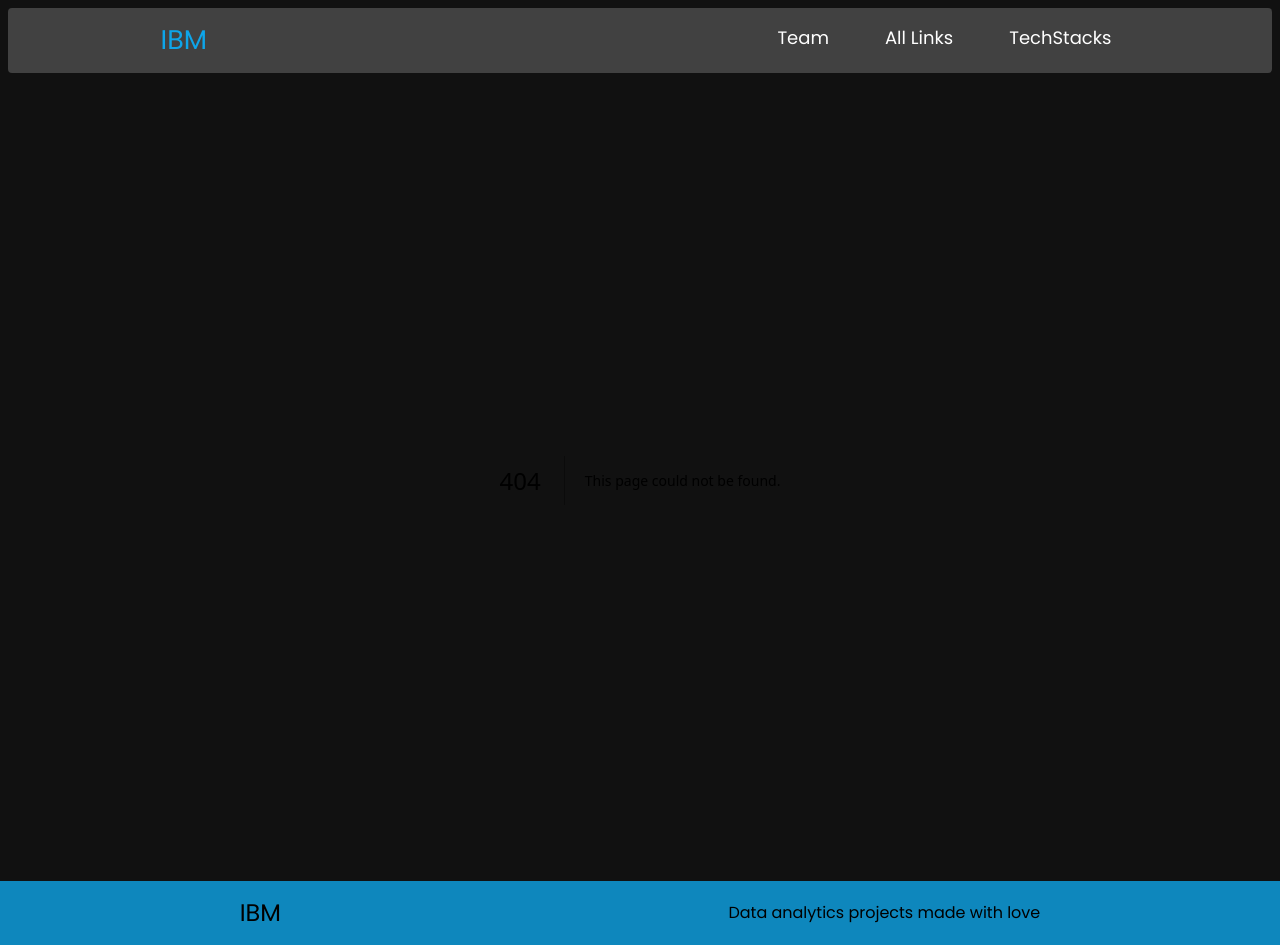
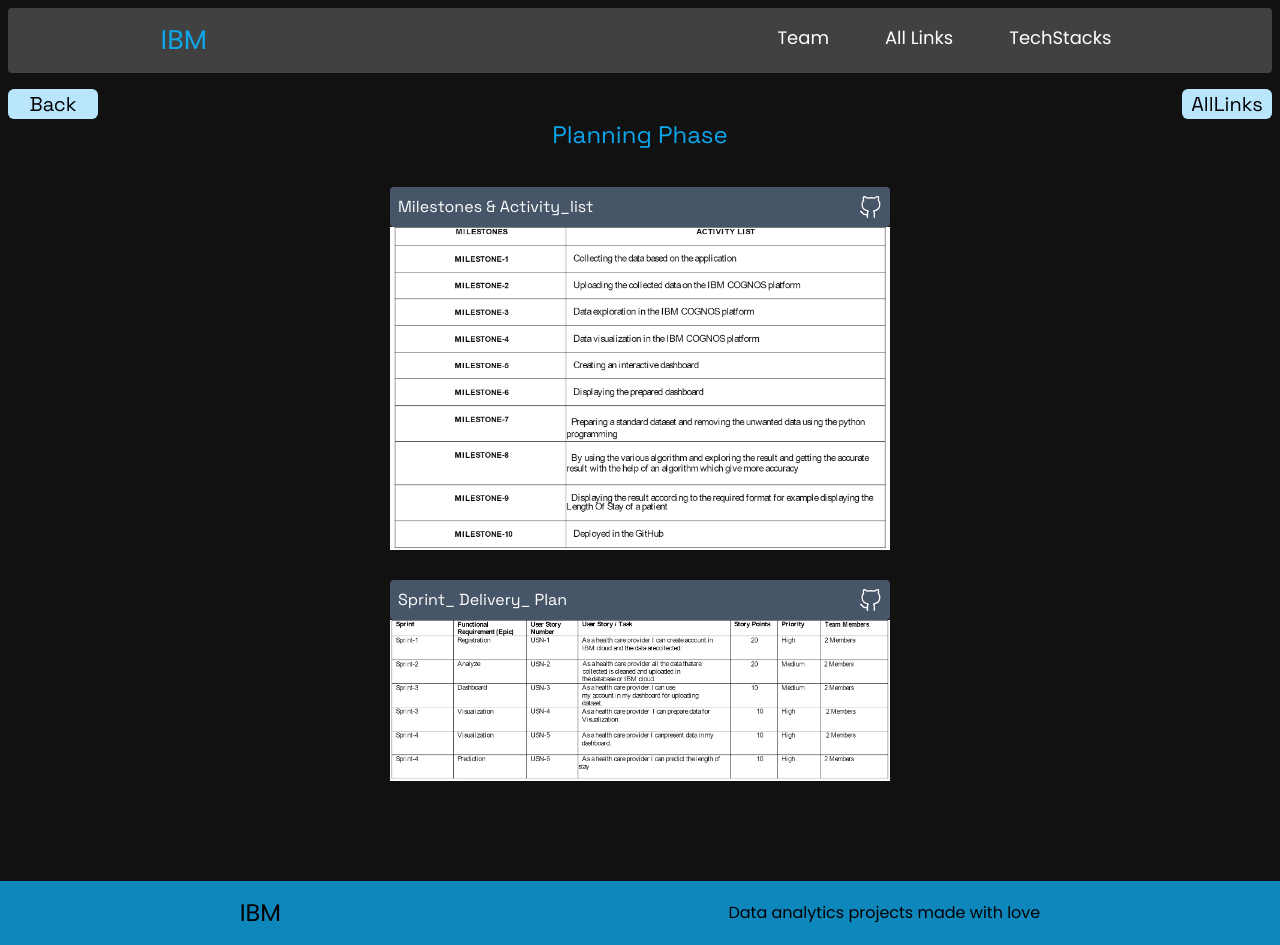
Before and after one commit to shrix1/IBM-webpage, a Next.js app: page /links/plan in a window 1280 px wide. Before the commit this address had no page. Built offline with nearby package versions, Linux system fonts and the light colour scheme.

Commit message:
added plan route next sprint 1 to 4 route need to add

```diff
--- a/app/links/page.tsx
+++ b/app/links/page.tsx
@@ -141,6 +141,54 @@
             </details>
           </div>
 
+          {/* 4 */}
+          <div className="border-2 w-[320px] p-2 rounded text-center">
+            <details open>
+              <summary>Project Design and Planning</summary>
+              <div className="flex flex-col gap-1">
+                <Link
+                  href="/links/idea"
+                  className="hover:underline text-sky-500"
+                >
+                  - Ideation Phase
+                </Link>
+                <Link href="/links/p1" className="hover:underline text-sky-500">
+                  - Project Design phase-1
+                </Link>
+                <Link href="/links/p2" className="hover:underline text-sky-500">
+                  - Project Design phase-2
+                </Link>
+                <Link
+                  href="/links/plan"
+                  className="hover:underline text-sky-500"
+                >
+                  - Project Planning
+                </Link>
+              </div>
+            </details>
+          </div>
+
+          {/* 5*/}
+          <div className="border-2 w-[320px] p-2 rounded text-center">
+            <details open>
+              <summary>Project_Development_Phase</summary>
+              <div className="flex flex-col gap-1">
+                <Link href="/links/s1" className="hover:underline text-sky-500">
+                  - Sprint 1
+                </Link>
+                <Link href="/links/s2" className="hover:underline text-sky-500">
+                  - Sprint 2
+                </Link>
+                <Link href="/links/s3" className="hover:underline text-sky-500">
+                  - Sprint 3
+                </Link>
+                <Link href="/links/s4" className="hover:underline text-sky-500">
+                  - Sprint 4
+                </Link>
+              </div>
+            </details>
+          </div>
+
           {/* 2 */}
           <div className="border-2 w-[320px] p-2 rounded text-center">
             <Link
@@ -160,33 +208,6 @@
               Working with Datasets
             </Link>
           </div>
-
-          {/* 4 */}
-          <div className="border-2 w-[320px] p-2 rounded text-center">
-            <details>
-              <summary>Project Design and Planning</summary>
-              <div className="flex flex-col gap-1">
-                <Link
-                  href="/links/idea"
-                  className="hover:underline text-sky-500"
-                >
-                  - Ideation Phase
-                </Link>
-                <Link href="/links/p1" className="hover:underline text-sky-500">
-                  - Project Design phase-1
-                </Link>
-                <Link href="/links/p2" className="hover:underline text-sky-500">
-                  -Project Design phase-2
-                </Link>
-                <Link
-                  href="/links/plan"
-                  className="hover:underline text-sky-500"
-                >
-                  - Project Planning
-                </Link>
-              </div>
-            </details>
-          </div>
         </section>
       </main>
     </>
--- /dev/null
+++ b/app/links/plan/page.tsx
@@ -0,0 +1,76 @@
+import Link from "next/link";
+import React from "react";
+import Image from "next/image";
+import { VscGithubAlt } from "react-icons/vsc";
+import sdelp from ".//sdelp.png";
+import ma from ".//ma.png";
+
+const PlanningPhase = () => {
+  return (
+    <main className="min-h-[100vh] p-2 text-white font-sp max-h-[300vh]">
+      <div className="flex justify-between">
+        <Link
+          href="/links/p1"
+          className="text-[20px] bg-sky-200 rounded-md text-black hover:text-white hover:bg-sky-500 w-[90px] text-center h-[30px]"
+        >
+          Back
+        </Link>
+        <Link
+          href="/links"
+          title="phase-2"
+          className="text-[20px] bg-sky-200 rounded-md text-black hover:text-white hover:bg-sky-500 w-[90px] text-center h-[30px]"
+        >
+          AllLinks
+        </Link>
+      </div>
+      <h1 className="text-2xl text-sky-500 text-center">Planning Phase</h1>
+      <section className="flex flex-col md:flex-row justify-center items-center p-2 mt-7 ">
+        {/*------ 1 */}
+        <div className="flex flex-col md:flex-row justify-center items-center gap-4 md:flex-wrap md:w-[80%] md:gap-[30px]">
+          {/* 2 */}
+          <div>
+            <div className="flex  justify-between bg-slate-600 p-2 rounded">
+              <h1>Milestones & Activity_list</h1>
+              <Link
+                href="https://github.com/IBM-EPBL/IBM-Project-17136-1659628900/blob/main/Project_Design_and_Planning/Project_Design_Phase_2/Customer_Journey_Map.pdhttps://github.com/IBM-EPBL/IBM-Project-17136-1659628900/blob/main/Project_Design_and_Planning/Project_planning/Milestones%26Activity_list.pdf"
+                title="see full pdf in github"
+              >
+                <VscGithubAlt className="text-2xl" />
+              </Link>
+            </div>
+
+            <Image
+              src={ma}
+              alt="Milestones & Activity_list image"
+              priority
+              width={500}
+              height={500}
+            />
+          </div>
+
+          {/* 1 */}
+          <div className="">
+            <div className="flex  justify-between bg-slate-600 p-2 rounded">
+              <h1>Sprint_ Delivery_ Plan</h1>{" "}
+              <Link
+                href="https://github.com/IBM-EPBL/IBM-Project-17136-1659628900/blob/main/Project_Design_and_Planning/Project_Design_Phase_2/Data_Flow_Diagrams.pdf"
+                title="see full pdf in github"
+              >
+                <VscGithubAlt className="text-2xl " />
+              </Link>
+            </div>
+
+            <Image
+              src={sdelp}
+              alt="Sprint_ Delivery_ Plan. image"
+              priority
+              width={500}
+            />
+          </div>
+        </div>
+      </section>
+    </main>
+  );
+};
+
+export default PlanningPhase;
```
Also changed, not shown: app/links/plan/ma.png (added), app/links/plan/sdelp.png (added).
